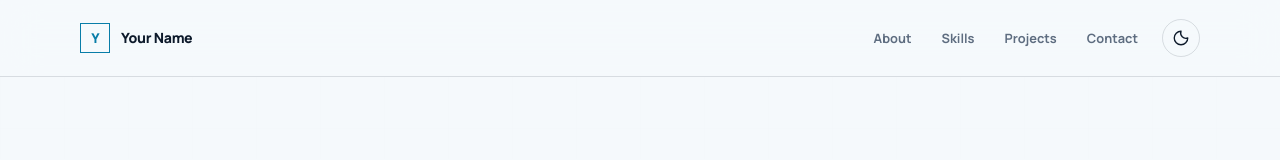
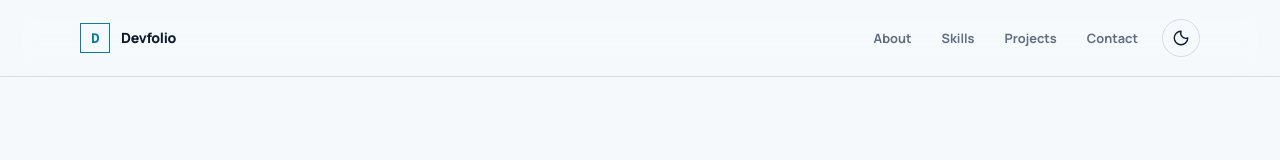
Before and after one commit to aryanshaurya1012-collab/devfolio, a React (Vite) app: page / in a window 1280 px wide. Shown: the top 160 px of the page. Built offline with nearby package versions, Linux system fonts and the light colour scheme.

Commit message:
feat: update portfolio branding and improve accessibility features

```diff
--- a/index.html
+++ b/index.html
@@ -5,7 +5,7 @@
     <meta name="viewport" content="width=device-width, initial-scale=1.0" />
     <meta name="description" content="A modern developer portfolio." />
     <meta name="theme-color" content="#0b1120" />
-    <title>Your Name — Developer</title>
+    <title>Devfolio — Developer Portfolio</title>
   </head>
   <body>
     <div id="root"></div>
--- a/src/App.jsx
+++ b/src/App.jsx
@@ -5,12 +5,13 @@ import Skills from './sections/Skills'
 import Projects from './sections/Projects'
 import Contact from './sections/Contact'
 import { useTheme } from './hooks/useTheme'
+import { portfolio } from './data/portfolio'
 
 function Footer() {
   return (
     <footer className="site-footer">
       <div className="container footer-inner">
-        <span>© {new Date().getFullYear()} Your Name</span>
+        <span>© {new Date().getFullYear()} {portfolio.name}</span>
         <span>Designed &amp; built with intention.</span>
       </div>
     </footer>
--- a/src/data/portfolio.js
+++ b/src/data/portfolio.js
@@ -1,5 +1,5 @@
 export const portfolio = {
-  name: 'Your Name',
+  name: 'Devfolio',
   role: 'Frontend developer & problem solver',
   intro:
     'I build thoughtful digital experiences where clear design, useful technology, and careful implementation meet.',
--- a/src/sections/Header.jsx
+++ b/src/sections/Header.jsx
@@ -1,6 +1,7 @@
-import { useState } from 'react'
+import { useEffect, useState } from 'react'
 import Icon from '../components/Icon'
 import ThemeToggle from '../components/ThemeToggle'
+import { portfolio } from '../data/portfolio'
 
 const links = [
   { label: 'About', href: '#about' },
@@ -16,12 +17,21 @@ export default function Header({ theme, onToggleTheme }) {
     setMenuOpen(false)
   }
 
+  useEffect(() => {
+    function handleKeyDown(event) {
+      if (event.key === 'Escape') closeMenu()
+    }
+
+    document.addEventListener('keydown', handleKeyDown)
+    return () => document.removeEventListener('keydown', handleKeyDown)
+  }, [])
+
   return (
     <header className="site-header">
       <div className="container header-inner">
         <a className="brand" href="#top" onClick={closeMenu} aria-label="Back to top">
-          <span className="brand-mark">Y</span>
-          <span>Your Name</span>
+          <span className="brand-mark">D</span>
+          <span>{portfolio.name}</span>
         </a>
 
         <nav className={`desktop-nav ${menuOpen ? 'is-open' : ''}`} aria-label="Main navigation">
--- a/src/styles/globals.css
+++ b/src/styles/globals.css
@@ -31,13 +31,13 @@
 }
 
 * { box-sizing: border-box; }
-html { scroll-behavior: smooth; }
-body { margin: 0; background: var(--bg); color: var(--text); font-family: var(--font-body); line-height: 1.6; transition: background .3s ease, color .3s ease; }
+html { scroll-behavior: smooth; scroll-padding-top: 88px; }
+body { margin: 0; overflow-x: hidden; background: var(--bg); color: var(--text); font-family: var(--font-body); line-height: 1.6; text-rendering: optimizeLegibility; -webkit-font-smoothing: antialiased; transition: background .3s ease, color .3s ease; }
 body::before { content: ''; position: fixed; inset: 0; pointer-events: none; opacity: .25; background-image: linear-gradient(rgba(139, 181, 207, .04) 1px, transparent 1px), linear-gradient(90deg, rgba(139, 181, 207, .04) 1px, transparent 1px); background-size: 64px 64px; mask-image: linear-gradient(to bottom, black, transparent 80%); }
 a { color: inherit; text-decoration: none; }
 button { font: inherit; }
 .container { width: min(1120px, calc(100% - 48px)); margin-inline: auto; }
-.site-header { position: sticky; top: 0; z-index: 20; border-bottom: 1px solid var(--border); background: color-mix(in srgb, var(--bg) 84%, transparent); backdrop-filter: blur(18px); }
+.site-header { position: sticky; top: 0; z-index: 20; border-bottom: 1px solid var(--border); background: color-mix(in srgb, var(--bg) 84%, transparent); backdrop-filter: blur(18px); -webkit-backdrop-filter: blur(18px); }
 .header-inner { min-height: 76px; display: flex; align-items: center; justify-content: space-between; gap: 24px; }
 .brand { display: inline-flex; align-items: center; gap: 11px; font-size: .88rem; font-weight: 800; letter-spacing: -.02em; }
 .brand-mark { display: grid; width: 30px; height: 30px; place-items: center; border: 1px solid var(--accent); color: var(--accent); font-family: var(--font-mono); font-size: .82rem; }
@@ -93,7 +93,7 @@ h1 span { color: var(--accent); }
 .filter-button { padding: 8px 13px; border: 1px solid var(--border); background: transparent; color: var(--muted); cursor: pointer; font-size: .7rem; font-weight: 700; transition: all .2s ease; }
 .filter-button:hover, .filter-button.is-active { border-color: var(--accent); color: var(--accent); }
 .projects-grid { display: grid; grid-template-columns: repeat(2, 1fr); gap: 26px; }
-.project-card { overflow: hidden; border: 1px solid var(--border); background: var(--surface); transition: transform .25s ease, border-color .25s ease; }
+.project-card { overflow: hidden; border: 1px solid var(--border); background: var(--surface); backface-visibility: hidden; transition: transform .25s cubic-bezier(.22, 1, .36, 1), border-color .25s ease, background-color .3s ease; }
 .project-card:hover { border-color: var(--border-strong); transform: translateY(-6px); }
 .project-card--3 { grid-column: span 2; display: grid; grid-template-columns: 1fr 1fr; }
 .project-card__visual { position: relative; min-height: 250px; overflow: hidden; background: linear-gradient(135deg, #112b41, #1d5b6d); }
```
